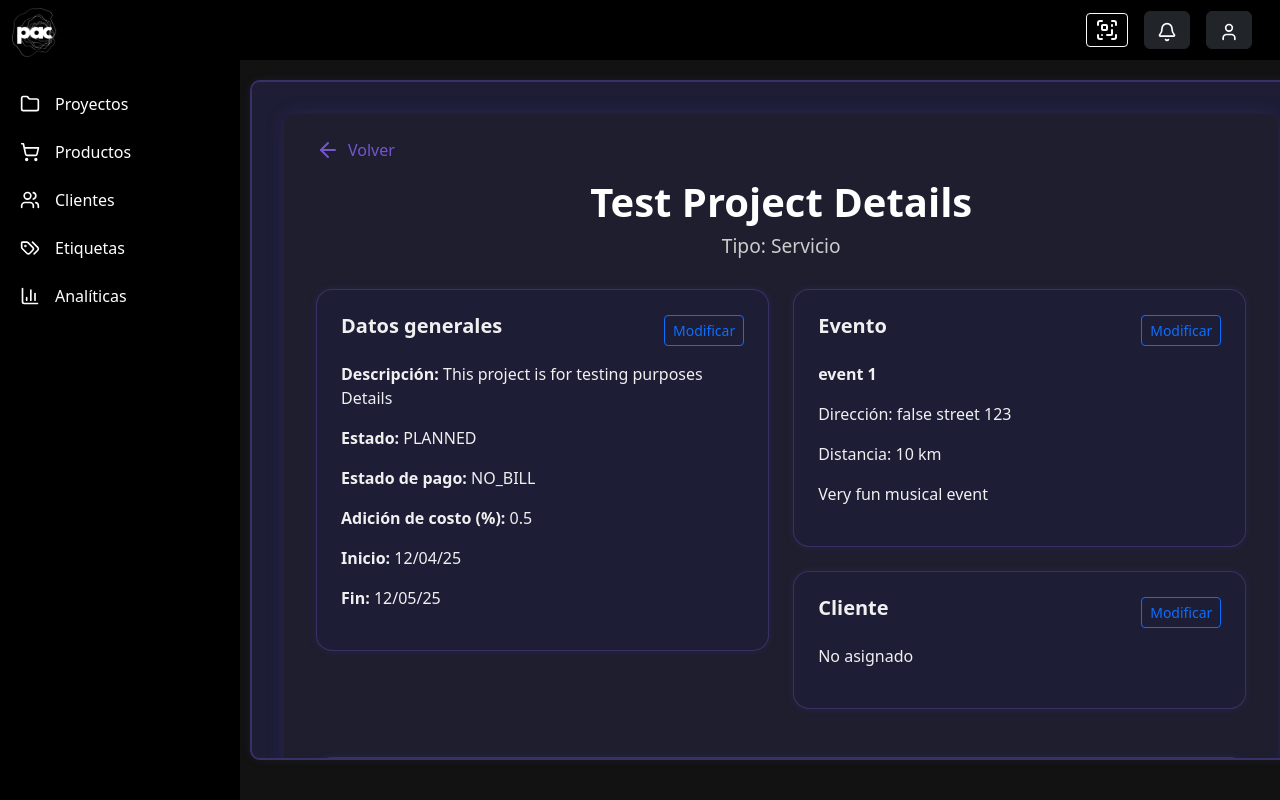
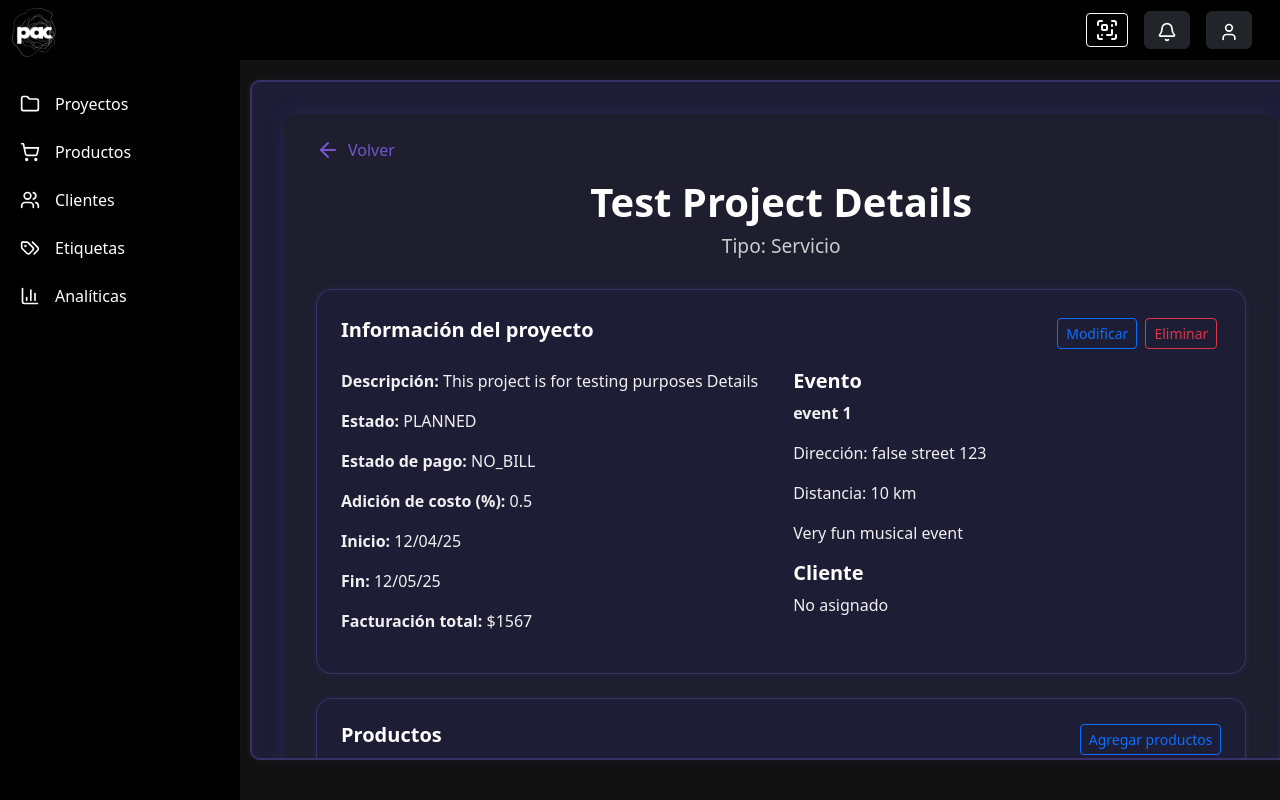
Before and after one commit to MarcosASandes/ProAudio-Frontend, a React (Vite) app: page /project/1 in a window 1280 px wide. Shown: the top 800 px of the page. Built offline with nearby package versions, Linux system fonts and the light colour scheme.

Commit message:
feat(project): add project details view without backend

```diff
--- a/src/components/projects/ProjectDetails.jsx
+++ b/src/components/projects/ProjectDetails.jsx
@@ -7,6 +7,7 @@ import styles from "../../styles/projects/projectDetails.module.css";
 import stylesBackButtom from "../../styles/generic/backButton.module.css";
 import { ArrowLeft } from "lucide-react";
 import { formatDateToDDMMYY } from "../../utils/formatDate";
+import stylesUnderline from "../../styles/generic/animatedUnderline.module.css";
 
 const ProjectDetails = () => {
   const { id } = useParams();
@@ -20,11 +21,19 @@ const ProjectDetails = () => {
     if (id) fetchProjectDetails(id);
   }, [id]);
 
+  const expenseTypeLabels = {
+    PERSONNEL: "Personal",
+    EXTRA_COST: "Otros",
+  };
+
+  const handleGoToUpdateProject = () => {
+    navigate("/project/" + id + "/edit");
+  };
+
   if (!project) return <p className="text-center mt-4">Cargando proyecto...</p>;
 
   return (
     <div className={`container py-4 ${styles.generalContainer}`}>
-      {/* 🔙 Botón volver */}
       <div className="mb-3">
         <button
           type="button"
@@ -36,7 +45,6 @@ const ProjectDetails = () => {
         </button>
       </div>
 
-      {/* 🧾 Título */}
       <div className="text-center mb-4">
         <h1 className="fw-bold">{project.name}</h1>
         <h5 className={styles.subtitle}>
@@ -44,18 +52,29 @@ const ProjectDetails = () => {
         </h5>
       </div>
 
-      {/* 📋 Info general */}
-      <div className="row mt-4">
-        {/* Columna izquierda */}
-        <div className="col-md-6 mb-4">
-          {/* Datos generales */}
       <div className={`${styles.sectionContainer} mb-4`}>
         <div className="d-flex justify-content-between align-items-center mb-3">
-              <h5 className="fw-semibold">Datos generales</h5>
-              <button className="btn btn-outline-primary btn-sm">
+          <h5 className={`fw-semibold ${stylesUnderline.animatedUnderline}`}>
+            Información del proyecto
+          </h5>
+          <div>
+            <button
+              className="btn btn-outline-primary btn-sm m-1"
+              onClick={handleGoToUpdateProject}
+            >
               Modificar
             </button>
+            <button
+              className="btn btn-outline-danger btn-sm m-1"
+            >
+              Eliminar
+            </button>
           </div>
+        </div>
+
+        <div className="row">
+          {/* 🟦 Izquierda: Datos generales */}
+          <div className="col-md-6">
             <p>
               <strong>Descripción:</strong> {project.description}
             </p>
@@ -74,19 +93,19 @@ const ProjectDetails = () => {
             <p>
               <strong>Fin:</strong> {formatDateToDDMMYY(project.end_date)}
             </p>
-          </div>
+            <p>
+              <strong>Facturación total:</strong> ${project.total}
+            </p>
           </div>
 
-        {/* Columna derecha */}
-        <div className="col-md-6 mb-4">
-          {/* Evento */}
-          <div className={`${styles.sectionContainer} mb-4`}>
-            <div className="d-flex justify-content-between align-items-center mb-3">
-              <h5 className="fw-semibold">Evento</h5>
-              <button className="btn btn-outline-primary btn-sm">
-                Modificar
-              </button>
-            </div>
+          {/* 🟩 Derecha: Evento + Cliente */}
+          <div className="col-md-6">
+            <div className="mb-3">
+              <h5
+                className={`fw-semibold ${stylesUnderline.animatedUnderline}`}
+              >
+                Evento
+              </h5>
               {project.event ? (
                 <>
                   <p>
@@ -101,39 +120,43 @@ const ProjectDetails = () => {
               )}
             </div>
 
-          {/* Cliente */}
-          <div className={`${styles.sectionContainer} mb-4`}>
-            <div className="d-flex justify-content-between align-items-center mb-3">
-              <h5 className="fw-semibold">Cliente</h5>
-              <button className="btn btn-outline-primary btn-sm">
-                Modificar
-              </button>
-            </div>
+            <div>
+              <h5
+                className={`fw-semibold ${stylesUnderline.animatedUnderline}`}
+              >
+                Cliente
+              </h5>
               <p>{project.client ? project.client.name : "No asignado"}</p>
             </div>
           </div>
         </div>
+      </div>
 
-      {/* Productos */}
       <div className={`${styles.sectionContainer} mb-4`}>
         <div className="d-flex justify-content-between align-items-center mb-3">
-          <h5 className="fw-semibold">Productos</h5>
-          <button className="btn btn-outline-primary btn-sm">Modificar</button>
+          <h5 className={`fw-semibold ${stylesUnderline.animatedUnderline}`}>
+            Productos
+          </h5>
+          <button className="btn btn-outline-primary btn-sm">
+            Agregar productos
+          </button>
         </div>
         {project.products?.length > 0 ? (
           project.products.map((prod, idx) => (
             <div key={idx} className={styles.priceItem}>
               <span>
-                <strong>Modelo:</strong> {prod.model}
-              </span>
-              <span>
-                <strong>Cantidad:</strong> {prod.amount}
-              </span>
-              <span>
-                <strong>Estado:</strong> {prod.status}
-              </span>
-              <span>
-                <strong>Precio:</strong> ${prod.price_value}
+                {prod.amount}x -{" "}
+                <span
+                  onClick={() => navigate(`/product/${prod.product_id}`)}
+                  style={{
+                    color: "#8cb4ff",
+                    cursor: "pointer",
+                    textDecoration: "underline",
+                  }}
+                >
+                  {prod.model}
+                </span>{" "}
+                - ${prod.price_value} (C/U)
               </span>
             </div>
           ))
@@ -142,23 +165,21 @@ const ProjectDetails = () => {
         )}
       </div>
 
-      {/* Gastos */}
       <div className={`${styles.sectionContainer}`}>
         <div className="d-flex justify-content-between align-items-center mb-3">
-          <h5 className="fw-semibold">Gastos</h5>
-          <button className="btn btn-outline-primary btn-sm">Modificar</button>
+          <h5 className={`fw-semibold ${stylesUnderline.animatedUnderline}`}>
+            Gastos
+          </h5>
+          <button className="btn btn-outline-primary btn-sm">
+            Agregar gastos
+          </button>
         </div>
         {project.expenses?.length > 0 ? (
           project.expenses.map((exp, idx) => (
             <div key={idx} className={styles.priceItem}>
               <span>
-                <strong>Tipo:</strong> {exp.type}
-              </span>
-              <span>
-                <strong>Valor:</strong> ${exp.value}
-              </span>
-              <span>
-                <strong>Descripción:</strong> {exp.description}
+                ${exp.value} - {expenseTypeLabels[exp.type] || exp.type} -{" "}
+                {exp.description}
               </span>
             </div>
           ))
--- a/src/services/projectApiService.jsx
+++ b/src/services/projectApiService.jsx
@@ -33,6 +33,7 @@ const projectByDetails = {
   description: "This project is for testing purposes Details",
   start_date: "2025-04-12",
   end_date: "2025-05-12",
+  total: 1567,
   event: {
     event_id: 1,
     name: "event 1",
```
Lines whose indentation alone changed are shown as unchanged.
